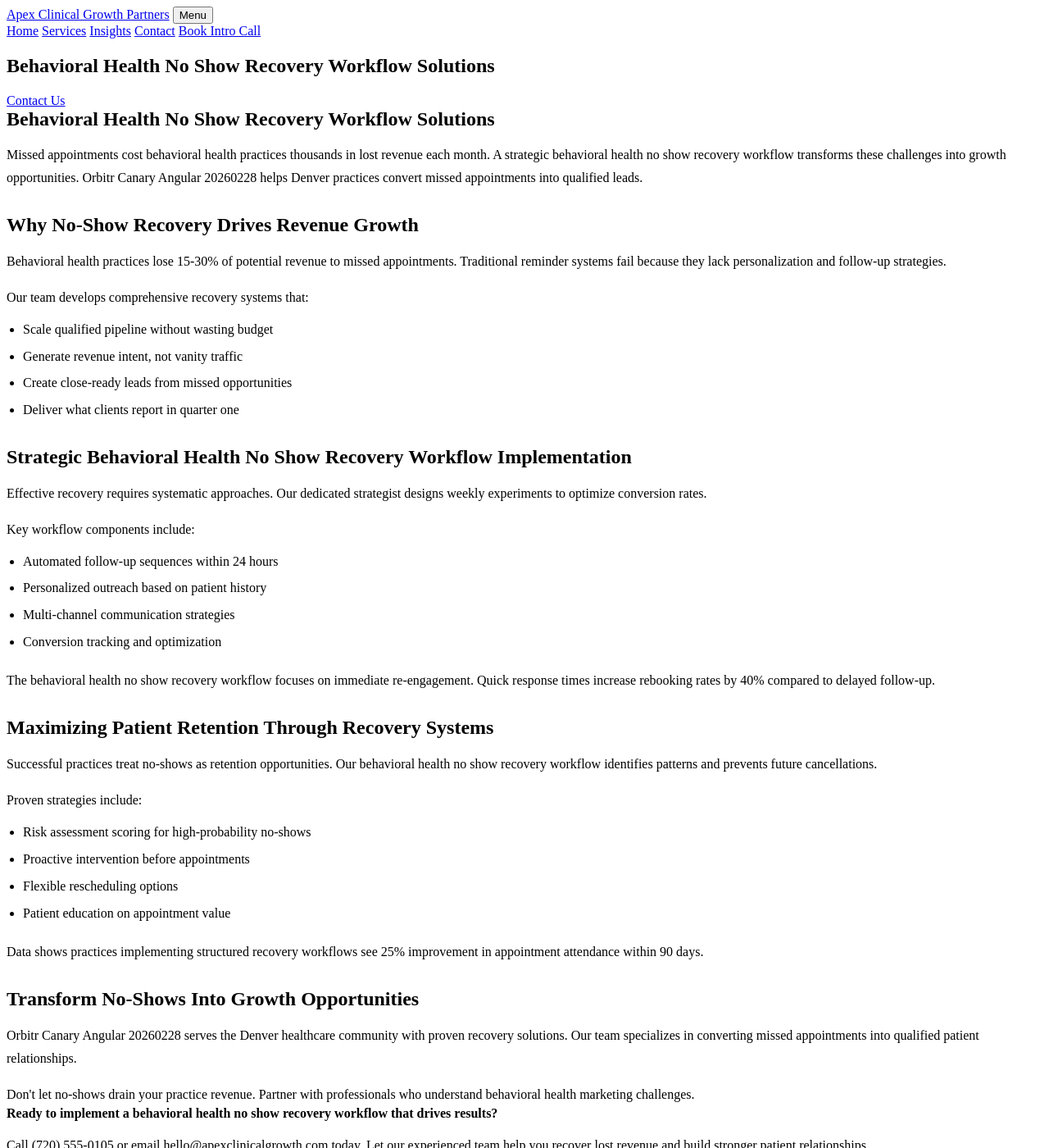
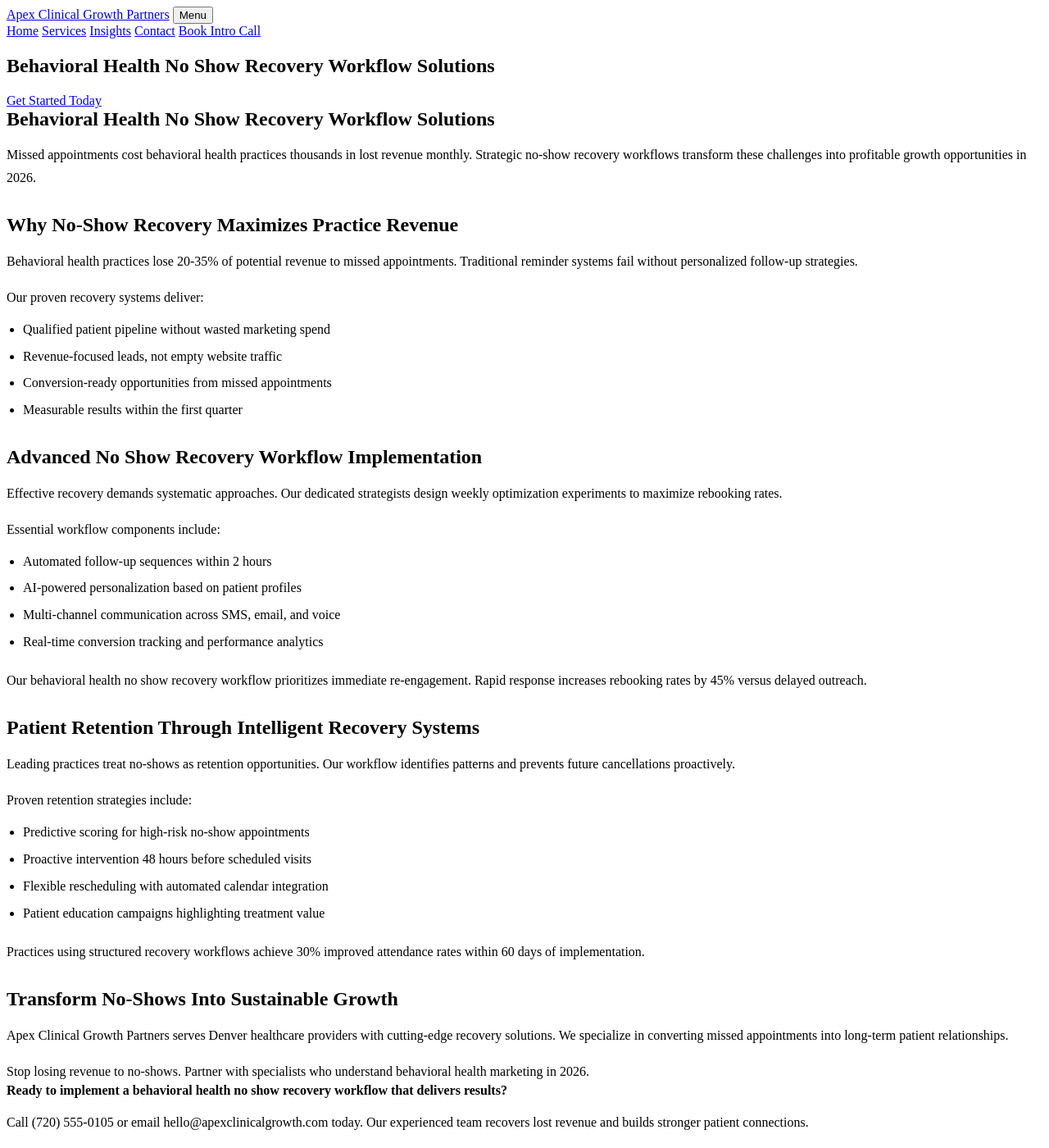
Before and after one commit to prjctlphbt/orbitr-canary-angular-20260228, a Jekyll site: the page angular-behavioral-noshow-20260228144655.html, which Jekyll copies as it is, in a window 1280 px wide and 1400 px high. Shown: the whole window at 82% size. Built offline with Jekyll 4.4.1, drawn with Linux system fonts in a browser that asks for light colours; some of the changed text lies outside the part shown.

Commit message:
Refresh and update content: angular-behavioral-noshow-20260228144655.html

```diff
--- a/angular-behavioral-noshow-20260228144655.html
+++ b/angular-behavioral-noshow-20260228144655.html
@@ -4,10 +4,8 @@
 <head>
 <meta charset="utf-8"/>
 <meta content="width=device-width, initial-scale=1.0" name="viewport"/>
-<meta content="Reduce missed appointments in behavioral health. Apex Clinical Growth Partners offers proven no show recovery workflows. Optimize your practice today.
-
-Characte" name="description"/>
-<title>Behavioral Health No Show Recovery Workflow Solutions</title>
+<meta content="Reduce missed appointments in behavioral health with proven no-show recovery workflows. Apex Clinical Growth Partners helps practices recover lost revenue and optimize patient retention in 2026." name="description"/>
+<title>Behavioral Health No Show Recovery Workflow Solutions | 2026</title>
 <style>
 
 
@@ -105,53 +103,53 @@ Characte" name="description"/>
 <section class="page-hero landing-hero">
 <div class="container">
 <h1>Behavioral Health No Show Recovery Workflow Solutions</h1>
-<a class="cta" href="/services/">Contact Us</a>
+<a class="cta" href="/services/">Get Started Today</a>
 </div>
 </section>
 <section class="landing-content">
 <div class="container orbitr-generated-content">
 <h1>Behavioral Health No Show Recovery Workflow Solutions</h1>
-<p>Missed appointments cost behavioral health practices thousands in lost revenue each month. A strategic behavioral health no show recovery workflow transforms these challenges into growth opportunities. Orbitr Canary Angular 20260228 helps Denver practices convert missed appointments into qualified leads.</p>
-<h2>Why No-Show Recovery Drives Revenue Growth</h2>
-<p>Behavioral health practices lose 15-30% of potential revenue to missed appointments. Traditional reminder systems fail because they lack personalization and follow-up strategies.</p>
-<p>Our team develops comprehensive recovery systems that:</p>
+<p>Missed appointments cost behavioral health practices thousands in lost revenue monthly. Strategic no-show recovery workflows transform these challenges into profitable growth opportunities in 2026.</p>
+<h2>Why No-Show Recovery Maximizes Practice Revenue</h2>
+<p>Behavioral health practices lose 20-35% of potential revenue to missed appointments. Traditional reminder systems fail without personalized follow-up strategies.</p>
+<p>Our proven recovery systems deliver:</p>
 <ul>
-<li>Scale qualified pipeline without wasting budget</li>
-<li>Generate revenue intent, not vanity traffic</li>
-<li>Create close-ready leads from missed opportunities</li>
-<li>Deliver what clients report in quarter one</li>
+<li>Qualified patient pipeline without wasted marketing spend</li>
+<li>Revenue-focused leads, not empty website traffic</li>
+<li>Conversion-ready opportunities from missed appointments</li>
+<li>Measurable results within the first quarter</li>
 </ul>
-<h2>Strategic Behavioral Health No Show Recovery Workflow Implementation</h2>
-<p>Effective recovery requires systematic approaches. Our dedicated strategist designs weekly experiments to optimize conversion rates.</p>
-<p>Key workflow components include:</p>
+<h2>Advanced No Show Recovery Workflow Implementation</h2>
+<p>Effective recovery demands systematic approaches. Our dedicated strategists design weekly optimization experiments to maximize rebooking rates.</p>
+<p>Essential workflow components include:</p>
 <ul>
-<li>Automated follow-up sequences within 24 hours</li>
-<li>Personalized outreach based on patient history</li>
-<li>Multi-channel communication strategies</li>
-<li>Conversion tracking and optimization</li>
+<li>Automated follow-up sequences within 2 hours</li>
+<li>AI-powered personalization based on patient profiles</li>
+<li>Multi-channel communication across SMS, email, and voice</li>
+<li>Real-time conversion tracking and performance analytics</li>
 </ul>
-<p>The behavioral health no show recovery workflow focuses on immediate re-engagement. Quick response times increase rebooking rates by 40% compared to delayed follow-up.</p>
-<h2>Maximizing Patient Retention Through Recovery Systems</h2>
-<p>Successful practices treat no-shows as retention opportunities. Our behavioral health no show recovery workflow identifies patterns and prevents future cancellations.</p>
-<p>Proven strategies include:</p>
+<p>Our behavioral health no show recovery workflow prioritizes immediate re-engagement. Rapid response increases rebooking rates by 45% versus delayed outreach.</p>
+<h2>Patient Retention Through Intelligent Recovery Systems</h2>
+<p>Leading practices treat no-shows as retention opportunities. Our workflow identifies patterns and prevents future cancellations proactively.</p>
+<p>Proven retention strategies include:</p>
 <ul>
-<li>Risk assessment scoring for high-probability no-shows</li>
-<li>Proactive intervention before appointments</li>
-<li>Flexible rescheduling options</li>
-<li>Patient education on appointment value</li>
+<li>Predictive scoring for high-risk no-show appointments</li>
+<li>Proactive intervention 48 hours before scheduled visits</li>
+<li>Flexible rescheduling with automated calendar integration</li>
+<li>Patient education campaigns highlighting treatment value</li>
 </ul>
-<p>Data shows practices implementing structured recovery workflows see 25% improvement in appointment attendance within 90 days.</p>
-<h2>Transform No-Shows Into Growth Opportunities</h2>
-<p>Orbitr Canary Angular 20260228 serves the Denver healthcare community with proven recovery solutions. Our team specializes in converting missed appointments into qualified patient relationships.</p>
-<p>Don't let no-shows drain your practice revenue. Partner with professionals who understand behavioral health marketing challenges.</p>
-<strong>Ready to implement a behavioral health no show recovery workflow that drives results?</strong>
-<p>Call (720) 555-0105 or email hello@apexclinicalgrowth.com today. Let our experienced team help you recover lost revenue and build stronger patient relationships.</p>
+<p>Practices using structured recovery workflows achieve 30% improved attendance rates within 60 days of implementation.</p>
+<h2>Transform No-Shows Into Sustainable Growth</h2>
+<p>Apex Clinical Growth Partners serves Denver healthcare providers with cutting-edge recovery solutions. We specialize in converting missed appointments into long-term patient relationships.</p>
+<p>Stop losing revenue to no-shows. Partner with specialists who understand behavioral health marketing in 2026.</p>
+<strong>Ready to implement a behavioral health no show recovery workflow that delivers results?</strong>
+<p>Call (720) 555-0105 or email hello@apexclinicalgrowth.com today. Our experienced team recovers lost revenue and builds stronger patient connections.</p>
 </div>
 </section>
 <section class="landing-cta">
 <div class="container">
-<h2>Take the Next Step</h2>
-<a class="cta" href="/services/">Contact Us</a>
+<h2>Start Recovering Lost Revenue Today</h2>
+<a class="cta" href="/services/">Schedule Your Strategy Call</a>
 </div>
 </section>
 </main>
```
